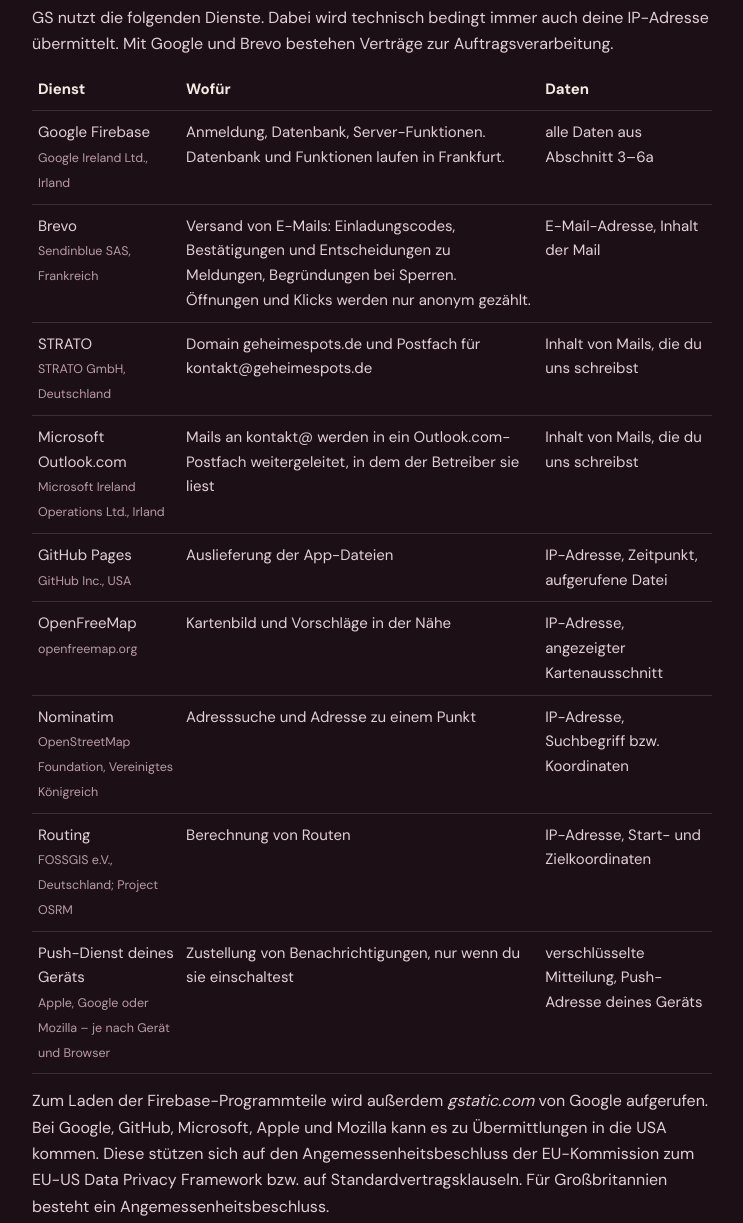
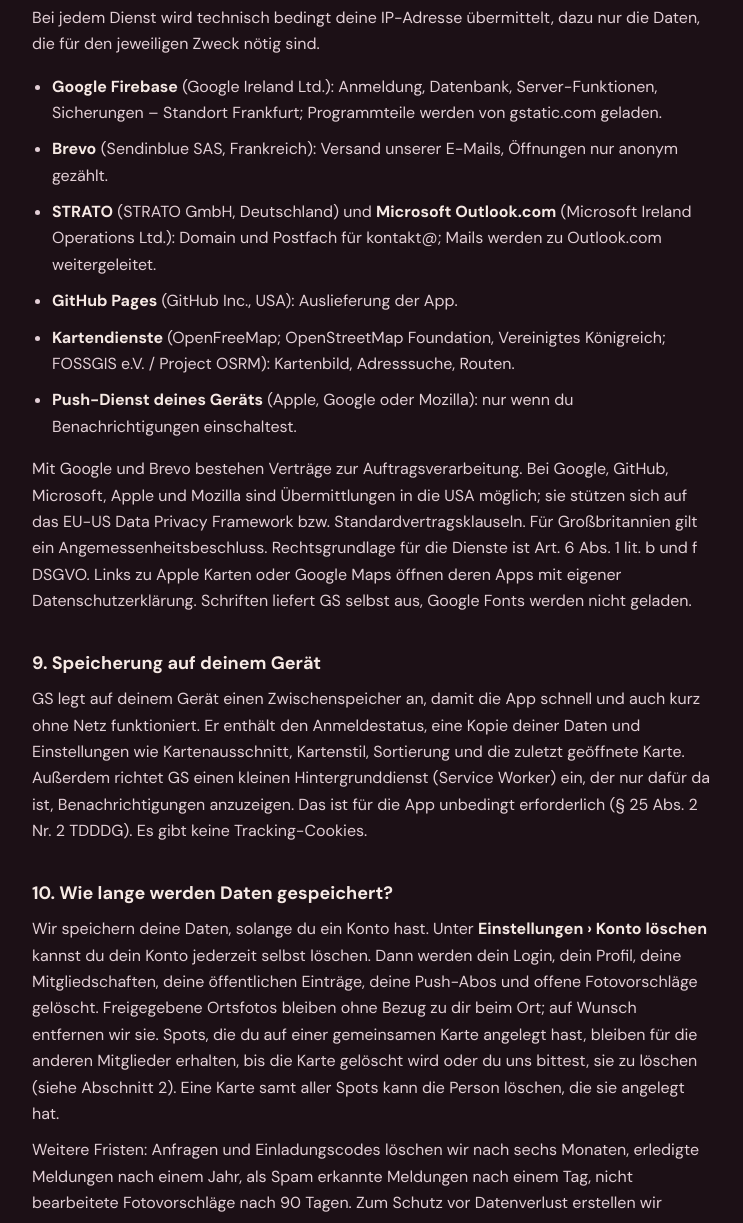
Before and after one commit to nilsherreiner-dev/fs, a plain HTML site: page rechtliches/datenschutz.html in a window 1280 px wide. Shown: the part 3913-5136 px from the top of the page, without its empty margins (268-1011 px from the left). Drawn offline with Linux system fonts and the light colour scheme.

Commit message:
Datenschutz: Dienstleister als kurze Liste statt Tabelle
Co-Authored-By: Claude Opus 5.5 <noreply@anthropic.com>
Claude-Session: https://claude.ai/code/session_013EZpijX2i7xxmbD4YmDS6P

```diff
--- a/rechtliches/datenschutz.html
+++ b/rechtliches/datenschutz.html
@@ -60,22 +60,16 @@
 <p>GS fragt deinen Standort nur ab, wenn du darauf tippst, zum Beispiel auf „Mein Standort“ oder „Hier setzen“. Dein Handy fragt dich vorher um Erlaubnis. Der Standort wird auf deinem Gerät verarbeitet und nur gespeichert, wenn du dort einen Spot anlegst. Für Routen und Vorschläge in der Nähe werden die nötigen Koordinaten an die in Abschnitt 8 genannten Kartendienste übermittelt.</p>
 
 <h2>8. Dienstleister und Empfänger</h2>
-<p>GS nutzt die folgenden Dienste. Dabei wird technisch bedingt immer auch deine IP-Adresse übermittelt. Mit Google und Brevo bestehen Verträge zur Auftragsverarbeitung.</p>
-<table>
-<tr><th>Dienst</th><th>Wofür</th><th>Daten</th></tr>
-<tr><td>Google Firebase<br><small>Google Ireland Ltd., Irland</small></td><td>Anmeldung, Datenbank, Server-Funktionen. Datenbank und Funktionen laufen in Frankfurt.</td><td>alle Daten aus Abschnitt 3–6a</td></tr>
-<tr><td>Brevo<br><small>Sendinblue SAS, Frankreich</small></td><td>Versand von E-Mails: Einladungscodes, Bestätigungen und Entscheidungen zu Meldungen, Begründungen bei Sperren. Öffnungen und Klicks werden nur anonym gezählt.</td><td>E-Mail-Adresse, Inhalt der Mail</td></tr>
-<tr><td>STRATO<br><small>STRATO GmbH, Deutschland</small></td><td>Domain geheimespots.de und Postfach für kontakt@geheimespots.de</td><td>Inhalt von Mails, die du uns schreibst</td></tr>
-<tr><td>Microsoft Outlook.com<br><small>Microsoft Ireland Operations Ltd., Irland</small></td><td>Mails an kontakt@ werden in ein Outlook.com-Postfach weitergeleitet, in dem der Betreiber sie liest</td><td>Inhalt von Mails, die du uns schreibst</td></tr>
-<tr><td>GitHub Pages<br><small>GitHub Inc., USA</small></td><td>Auslieferung der App-Dateien</td><td>IP-Adresse, Zeitpunkt, aufgerufene Datei</td></tr>
-<tr><td>OpenFreeMap<br><small>openfreemap.org</small></td><td>Kartenbild und Vorschläge in der Nähe</td><td>IP-Adresse, angezeigter Kartenausschnitt</td></tr>
-<tr><td>Nominatim<br><small>OpenStreetMap Foundation, Vereinigtes Königreich</small></td><td>Adresssuche und Adresse zu einem Punkt</td><td>IP-Adresse, Suchbegriff bzw. Koordinaten</td></tr>
-<tr><td>Routing<br><small>FOSSGIS e.V., Deutschland; Project OSRM</small></td><td>Berechnung von Routen</td><td>IP-Adresse, Start- und Zielkoordinaten</td></tr>
-<tr><td>Push-Dienst deines Geräts<br><small>Apple, Google oder Mozilla – je nach Gerät und Browser</small></td><td>Zustellung von Benachrichtigungen, nur wenn du sie einschaltest</td><td>verschlüsselte Mitteilung, Push-Adresse deines Geräts</td></tr>
-</table>
-<p>Zum Laden der Firebase-Programmteile wird außerdem <i>gstatic.com</i> von Google aufgerufen. Bei Google, GitHub, Microsoft, Apple und Mozilla kann es zu Übermittlungen in die USA kommen. Diese stützen sich auf den Angemessenheitsbeschluss der EU-Kommission zum EU-US Data Privacy Framework bzw. auf Standardvertragsklauseln. Für Großbritannien besteht ein Angemessenheitsbeschluss.</p>
-<p>Die Kartendienste nutzen wir, damit die Karte, die Adresssuche und die Routen funktionieren (Art. 6 Abs. 1 lit. b und f DSGVO). Tippst du auf „Navi“, „Apple Karten“ oder „Google Maps“, öffnet sich die jeweilige App. Dort gilt deren Datenschutzerklärung.</p>
-<p>Schriften und Programmbibliotheken liefert GS selbst aus. Es werden keine Google Fonts geladen.</p>
+<p>Bei jedem Dienst wird technisch bedingt deine IP-Adresse übermittelt, dazu nur die Daten, die für den jeweiligen Zweck nötig sind.</p>
+<ul>
+<li><b>Google Firebase</b> (Google Ireland Ltd.): Anmeldung, Datenbank, Server-Funktionen, Sicherungen – Standort Frankfurt; Programmteile werden von gstatic.com geladen.</li>
+<li><b>Brevo</b> (Sendinblue SAS, Frankreich): Versand unserer E-Mails, Öffnungen nur anonym gezählt.</li>
+<li><b>STRATO</b> (STRATO GmbH, Deutschland) und <b>Microsoft Outlook.com</b> (Microsoft Ireland Operations Ltd.): Domain und Postfach für kontakt@; Mails werden zu Outlook.com weitergeleitet.</li>
+<li><b>GitHub Pages</b> (GitHub Inc., USA): Auslieferung der App.</li>
+<li><b>Kartendienste</b> (OpenFreeMap; OpenStreetMap Foundation, Vereinigtes Königreich; FOSSGIS e.V. / Project OSRM): Kartenbild, Adresssuche, Routen.</li>
+<li><b>Push-Dienst deines Geräts</b> (Apple, Google oder Mozilla): nur wenn du Benachrichtigungen einschaltest.</li>
+</ul>
+<p>Mit Google und Brevo bestehen Verträge zur Auftragsverarbeitung. Bei Google, GitHub, Microsoft, Apple und Mozilla sind Übermittlungen in die USA möglich; sie stützen sich auf das EU-US Data Privacy Framework bzw. Standardvertragsklauseln. Für Großbritannien gilt ein Angemessenheitsbeschluss. Rechtsgrundlage für die Dienste ist Art. 6 Abs. 1 lit. b und f DSGVO. Links zu Apple Karten oder Google Maps öffnen deren Apps mit eigener Datenschutzerklärung. Schriften liefert GS selbst aus, Google Fonts werden nicht geladen.</p>
 
 <h2>9. Speicherung auf deinem Gerät</h2>
 <p>GS legt auf deinem Gerät einen Zwischenspeicher an, damit die App schnell und auch kurz ohne Netz funktioniert. Er enthält den Anmeldestatus, eine Kopie deiner Daten und Einstellungen wie Kartenausschnitt, Kartenstil, Sortierung und die zuletzt geöffnete Karte. Außerdem richtet GS einen kleinen Hintergrunddienst (Service Worker) ein, der nur dafür da ist, Benachrichtigungen anzuzeigen. Das ist für die App unbedingt erforderlich (§ 25 Abs. 2 Nr. 2 TDDDG). Es gibt keine Tracking-Cookies.</p>
```
